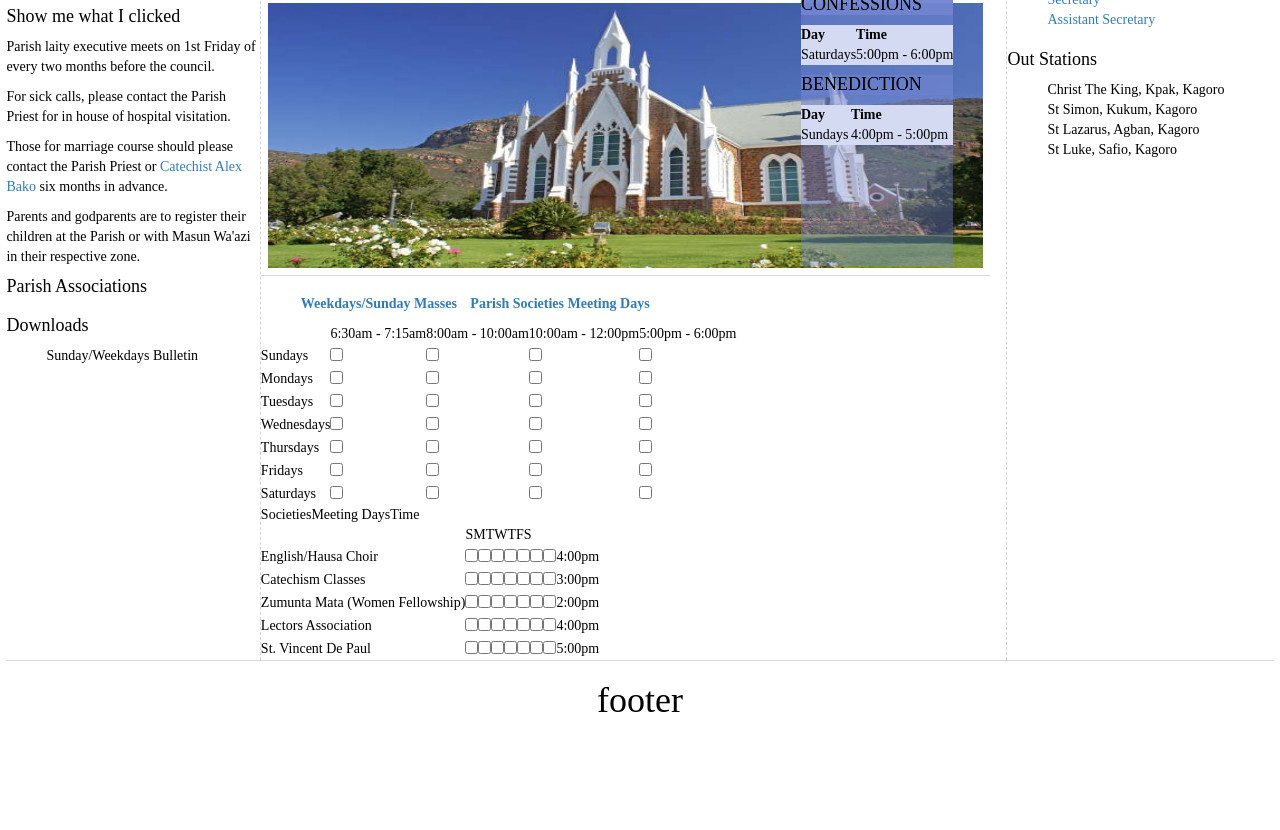
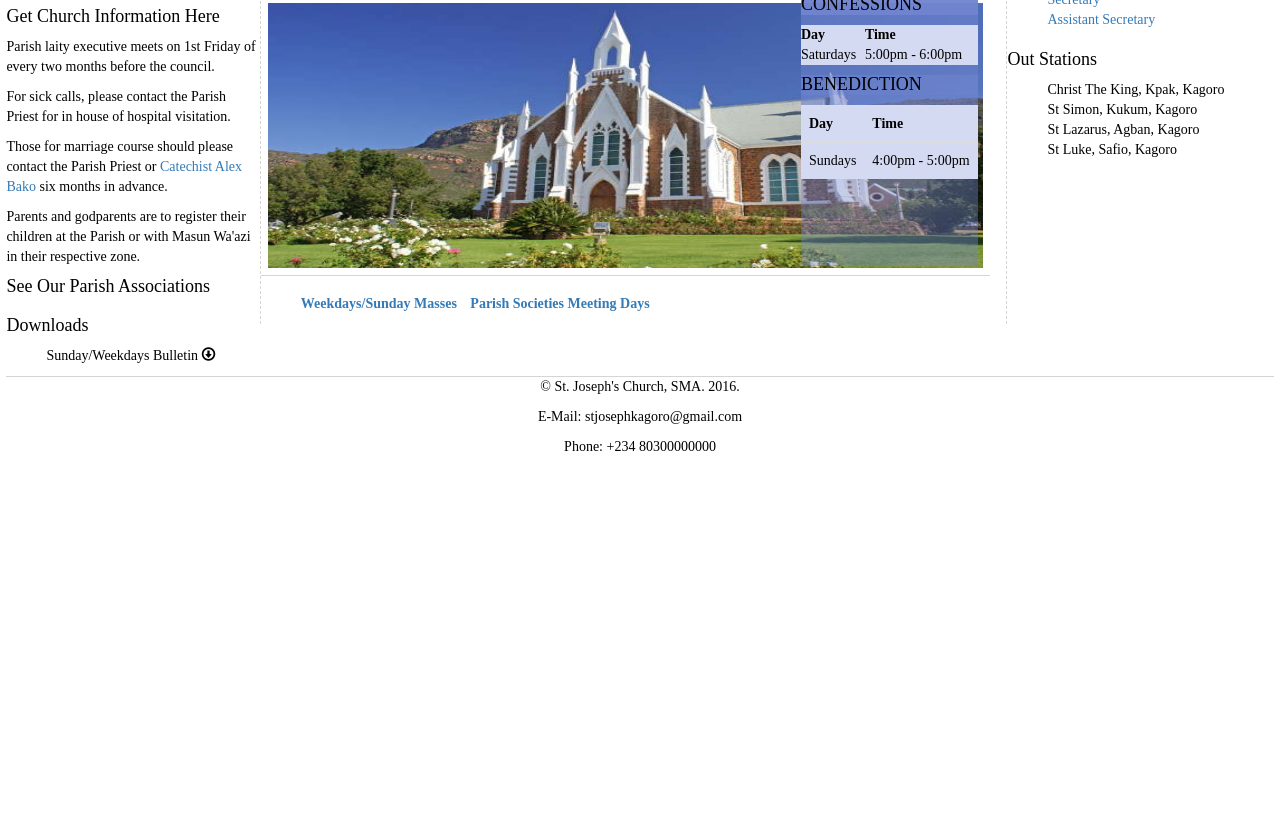
Before and after one commit to barnssuku/sj-sma-portal, a plain HTML site: page index.html in a window 1280 px wide. Shown: the part 195-1025 px from the top of the page. After the commit the page ends 800 px from the top, so only its background shows below. Drawn offline with Linux system fonts and the light colour scheme; files that its build step writes are made by us from their sources; a web font is replaced by a local one.

Commit message:
made changes to index.htm, scripts.js, style.css.

```diff
--- a/index.html
+++ b/index.html
@@ -3,9 +3,8 @@
 	<head>
 		<title>St Joseph's Catholic Church | Home</title>
 		<meta charset="utf-8" />
-		<link rel="stylesheet" href="styles/style.css" />
+		<link rel="stylesheet" type="text/css" href="bootstrap-3.3.6-dist/css/bootstrap.min.css">
 		<link rel="stylesheet" type="text/css" href="bootstrap-3.3.6-dist/css/bootstrap-theme.css">
-		<link rel="stylesheet" type="text/css" href="bootstratp-3.3.0/css/bootstrap.min.css">
 		<link rel="stylesheet" href="styles/style.css" />
 		<script type="text/javascript" src="javascript/jquery-3.1.0.js"></script>
 		<script type="text/javascript" src="bootstrap-3.3.6-dist/js/bootstrap.js"></script>
@@ -26,7 +25,7 @@
 							</ul>
 						</div><!-- end # -->
 						<div>
-							<h4>Show me what I clicked</h4>
+							<h4>Get Church Information Here</h4>
 									<div id="parish_laity_exec_text" class="hidden-sections">
 										<p>
 											Parish laity executive meets on 1st Friday of every two months before the council.
@@ -49,13 +48,16 @@
 									</div>
 						</div><!-- end # -->
 						<div>
-							<h4>Parish Associations</h4>
+							<h4>See Our Parish Associations</h4>
 						</div><!-- end # -->
 					</div><!-- end #right_top -->
 					<div id="right_bottom">
 						<h4>Downloads</h4>
 						<ul>
-							<li>Sunday/Weekdays Bulletin</li>
+							<li>
+								Sunday/Weekdays Bulletin
+								<span class="glyphicon glyphicon-download"></span>
+							</li>
 						</ul>
 					</div><!-- end #right_bottom -->
 				</div><!-- end #right -->
@@ -97,7 +99,7 @@
 									</div><!-- end #confession_tab -->
 									<div id="benediction_tab">
 										<h4 id="benediction">BENEDICTION</h4>
-										<table>
+										<table class="table">
 											<tr class="odd">
 												<td>Day</td>
 												<td>Time</td>
@@ -117,7 +119,7 @@
 								<li id="meetings_tab"><a id="meetings" href="">Parish Societies Meeting Days</a></li>
 							</ul>
 									<div id="div_table" class="table-sections">
-										<table>
+										<table class="table">
 											<tr>
 												<td></td>
 												<td>6:30am - 7:15am</td>
@@ -127,68 +129,68 @@
 											</tr>
 											<tr>
 												<td>Sundays</td>
-												<td><input type="checkbox" /></td>
-												<td><input type="checkbox" /></td>
-												<td><input type="checkbox" /></td>
-												<td><input type="checkbox" /></td>
+												<td><input type="checkbox" disabled="disabled" /></td>
+												<td><input type="checkbox" disabled="disabled" checked="checked" /></td>
+												<td><input type="checkbox" disabled="disabled" checked="checked" /></td>
+												<td><input type="checkbox" disabled="disabled" /></td>
 											</tr>
 											<tr>
 												<td>Mondays</td>
-												<td><input type="checkbox" /></td>
-												<td><input type="checkbox" /></td>
-												<td><input type="checkbox" /></td>
-												<td><input type="checkbox" /></td>
+												<td><input type="checkbox" disabled="disabled" /></td>
+												<td><input type="checkbox" disabled="disabled" /></td>
+												<td><input type="checkbox" disabled="disabled" /></td>
+												<td><input type="checkbox" disabled="disabled" checked="checked" /></td>
 											</tr>
 											<tr>
 												<td>Tuesdays</td>
-												<td><input type="checkbox" /></td>
-												<td><input type="checkbox" /></td>
-												<td><input type="checkbox" /></td>
-												<td><input type="checkbox" /></td>
+												<td><input type="checkbox" disabled="disabled" checked="checked" /></td>
+												<td><input type="checkbox" disabled="disabled" /></td>
+												<td><input type="checkbox" disabled="disabled" /></td>
+												<td><input type="checkbox" disabled="disabled" /></td>
 											</tr>
 											<tr>
 												<td>Wednesdays</td>
-												<td><input type="checkbox" /></td>
-												<td><input type="checkbox" /></td>
-												<td><input type="checkbox" /></td>
-												<td><input type="checkbox" /></td>
+												<td><input type="checkbox" disabled="disabled" checked="checked" /></td>
+												<td><input type="checkbox" disabled="disabled" /></td>
+												<td><input type="checkbox" disabled="disabled" /></td>
+												<td><input type="checkbox" disabled="disabled" /></td>
 											</tr>
 											<tr>
 												<td>Thursdays</td>
-												<td><input type="checkbox" /></td>
-												<td><input type="checkbox" /></td>
-												<td><input type="checkbox" /></td>
-												<td><input type="checkbox" /></td>
+												<td><input type="checkbox" disabled="disabled" /></td>
+												<td><input type="checkbox" disabled="disabled" /></td>
+												<td><input type="checkbox" disabled="disabled" /></td>
+												<td><input type="checkbox" disabled="disabled" checked="checked" /></td>
 											</tr>
 											<tr>
 												<td>Fridays</td>
-												<td><input type="checkbox" /></td>
-												<td><input type="checkbox" /></td>
-												<td><input type="checkbox" /></td>
-												<td><input type="checkbox" /></td>
+												<td><input type="checkbox" disabled="disabled" checked="checked" /></td>
+												<td><input type="checkbox" disabled="disabled" /></td>
+												<td><input type="checkbox" disabled="disabled" /></td>
+												<td><input type="checkbox" disabled="disabled" /></td>
 											</tr>
 											<tr>
 												<td>Saturdays</td>
-												<td><input type="checkbox" /></td>
-												<td><input type="checkbox" /></td>
-												<td><input type="checkbox" /></td>
-												<td><input type="checkbox" /></td>
+												<td><input type="checkbox" disabled="disabled" checked="checked" /></td>
+												<td><input type="checkbox" disabled="disabled" /></td>
+												<td><input type="checkbox" disabled="disabled" /></td>
+												<td><input type="checkbox" disabled="disabled" /></td>
 											</tr>
 										</table>
 									</div><!-- end #div_table -->
 
 
 									<div id="ass_meeting_days"  class="table-sections">
-										<table>
+										<table class="table">
 											<tr>
-												<thead>Societies</thead>
-												<thead>Meeting Days</thead>
-												<thead>Time</thead>
+												<th>Societies</th>
+												<th>Meeting Days</th>
+												<th>Time</th>
 											</tr>
 											<tr>
 												<td></td>
 												<td>
-													<table>
+													<table class="table">
 														<tr>
 															<td>S</td>
 															<td>M</td>
@@ -205,7 +207,7 @@
 											<tr>
 												<td>English/Hausa Choir</td>
 												<td>
-													<table>
+													<table class="table">
 														<tr>
 															<td><input type="checkbox" /></td>
 															<td><input type="checkbox" /></td>
@@ -224,7 +226,7 @@
 											<tr>
 												<td>Catechism Classes</td>
 												<td>
-													<table>
+													<table class="table">
 														<tr>
 															<td><input type="checkbox" /></td>
 															<td><input type="checkbox" /></td>
@@ -243,7 +245,7 @@
 											<tr>
 												<td>Zumunta Mata (Women Fellowship)</td>
 												<td>
-													<table>
+													<table class="table">
 														<tr>
 															<td><input type="checkbox" /></td>
 															<td><input type="checkbox" /></td>
@@ -262,7 +264,7 @@
 											<tr>
 												<td>Lectors Association</td>
 												<td>
-													<table>
+													<table class="table">
 														<tr>
 															<td><input type="checkbox" /></td>
 															<td><input type="checkbox" /></td>
@@ -281,7 +283,7 @@
 											<tr>
 												<td>St. Vincent De Paul</td>
 												<td>
-													<table>
+													<table class="table">
 														<tr>
 															<td><input type="checkbox" /></td>
 															<td><input type="checkbox" /></td>
@@ -332,7 +334,10 @@
 				</div><!-- end #left -->
 			</div>
 			<div id="footer">
-				<h1>footer</h1>
+				<p>&copy; St. Joseph's Church, SMA. 2016.</p>
+				<p>E-Mail: <email>stjosephkagoro@gmail.com</email></p>
+				<p>Phone:	+234 80300000000</p>
+
 			</div><!-- end #footer -->
 		</div><!-- end #body -->
 
--- a/javascript/scripts.js
+++ b/javascript/scripts.js
@@ -0,0 +1,15 @@
+$(document).ready(function(){
+	$('#div_table').addClass('hide-sections');
+	$('#ass_meeting_days').addClass('hide-sections');
+
+	$('#masses').click(function(){
+		$('#div_table').removeClass();
+		$('#ass_meeting_days').addClass('hide-sections')
+		$('#div_table').addClass('show-sections');
+	});
+	$('#meetings').click(function(){
+		$('#ass_meeting_days').removeClass();
+		$('#div_table').addClass('hide-sections');
+		$('#ass_meeting_days').addClass('show-sections');
+	});
+});
--- a/styles/style.css
+++ b/styles/style.css
@@ -152,6 +152,9 @@ li{
   border-top: 1px solid #d5d5d5;
 }
 /** jquery css code **/
-/*.hidden-sections, #middle #middle_bottom div{
+.hide-sections /*#middle #middle_bottom div */{
 	display: none;
-}*/
+}
+.show-sections{
+  display: block;
+}
```
Also changed, not shown: 1 other file.
